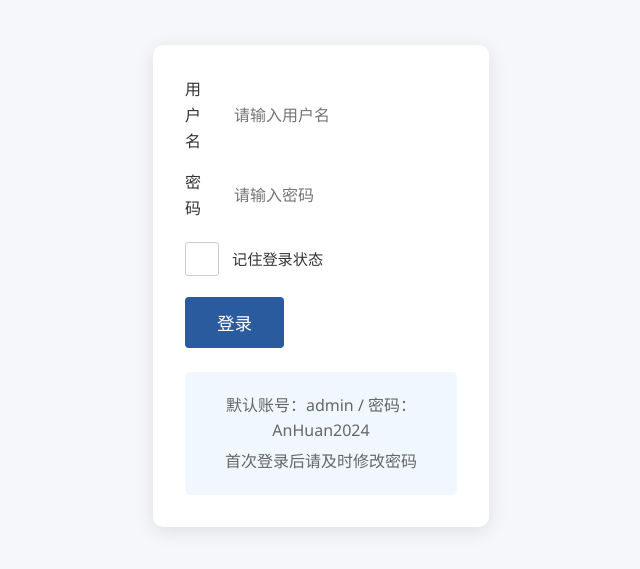
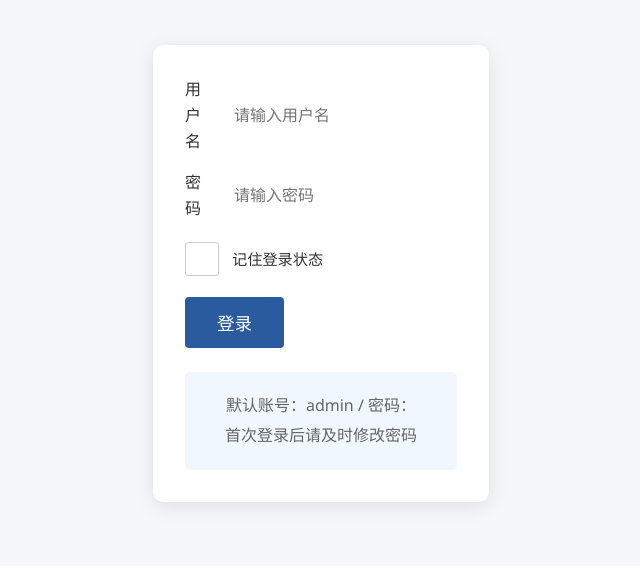
Before and after one commit to cementehs/cementehs.github.io, a plain HTML site: page admin.html in a window 1280 px wide. Shown: the part 241-810 px from the top of the page, without its empty margins (319-959 px from the left). Drawn offline with nearby package versions, Linux system fonts and the light colour scheme.

Commit message:
更新描述

```diff
--- a/admin.html
+++ b/admin.html
@@ -69,7 +69,7 @@
                 </div>
 
                 <div class="login-hint">
-                    <p>默认账号：admin / 密码：AnHuan2024</p>
+                    <p>默认账号：admin / 密码：</p>
                     <p>首次登录后请及时修改密码</p>
                 </div>
             </form>
```
